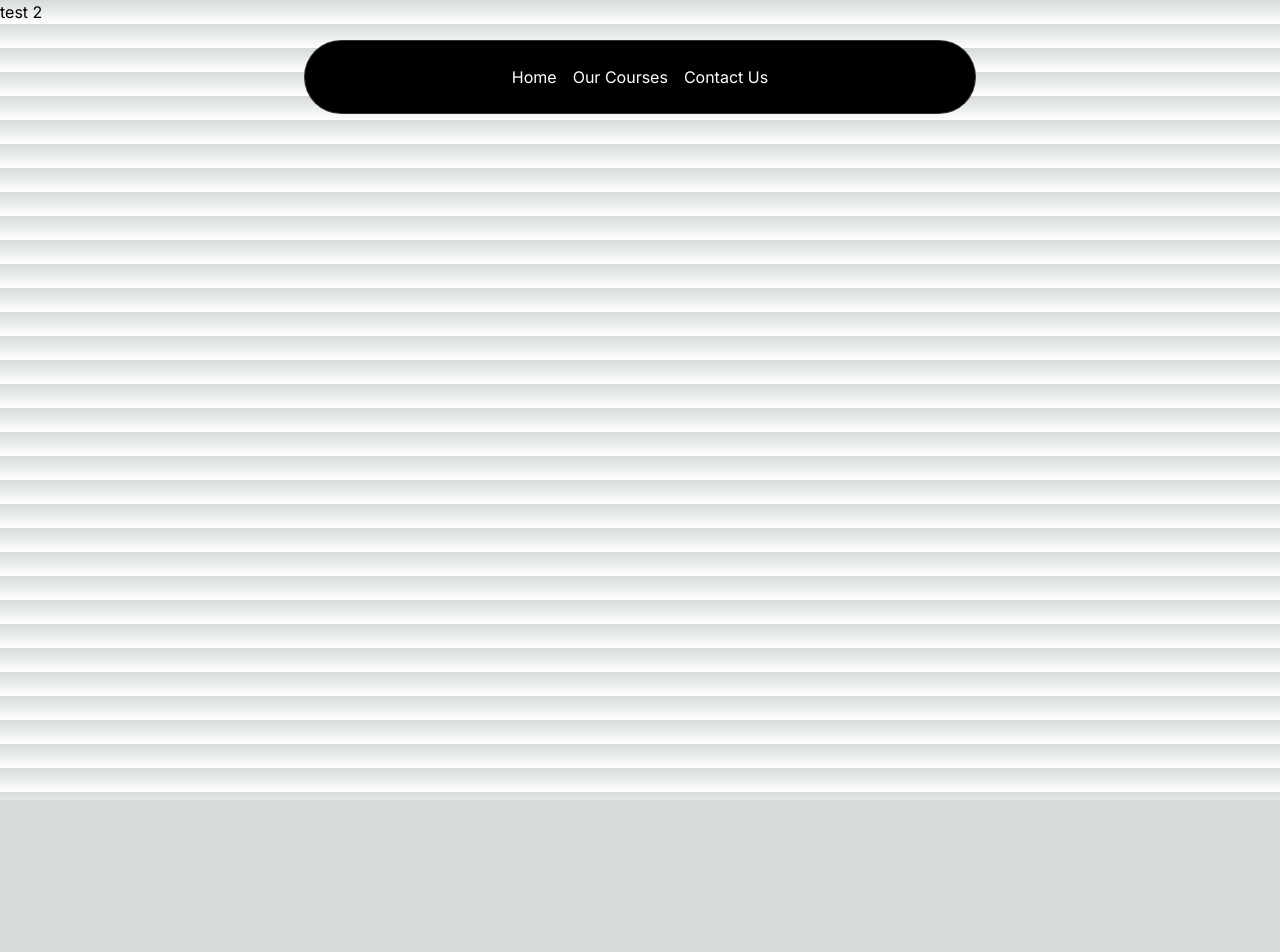
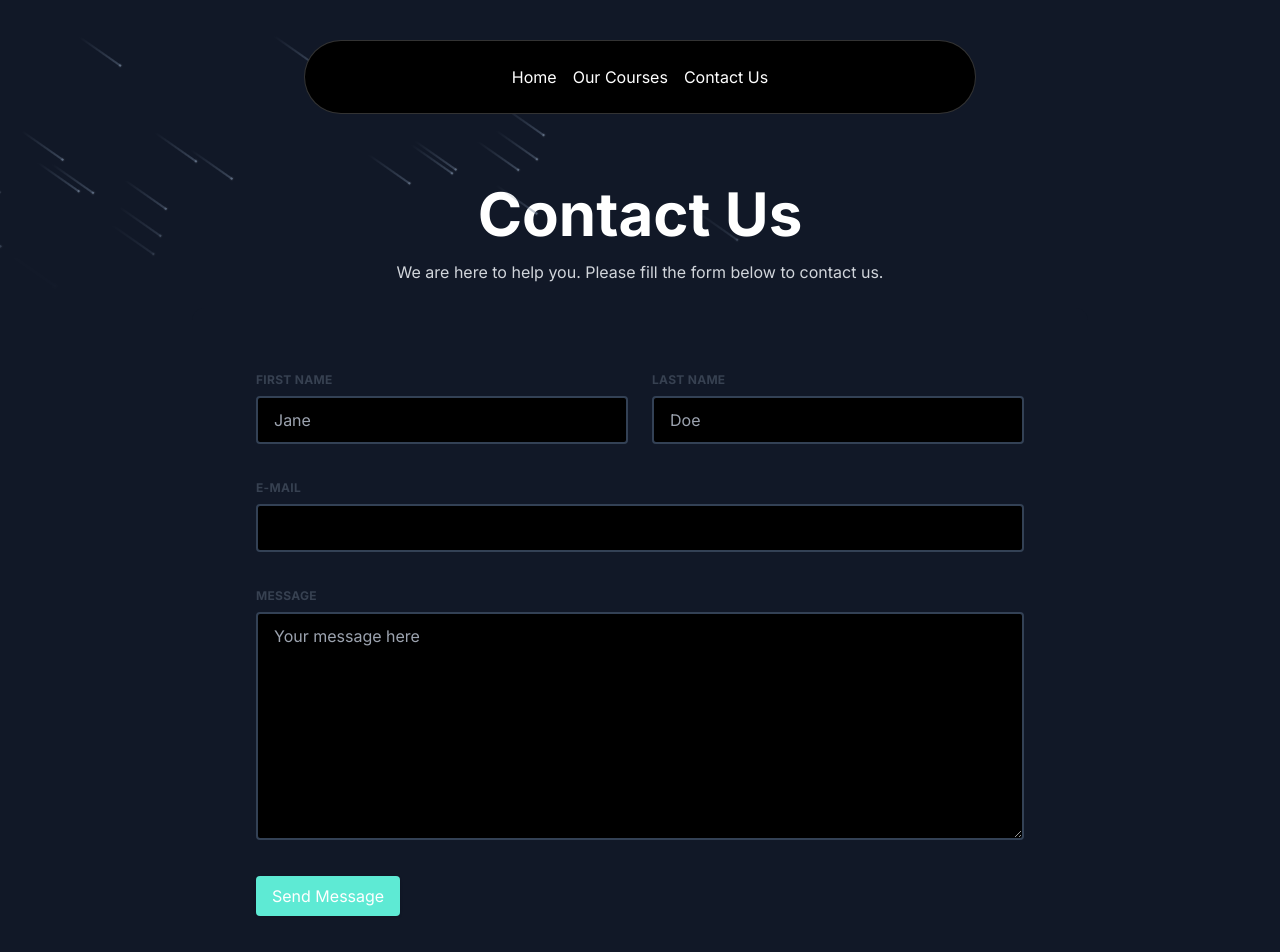
Before and after one commit to Dev-Abs/nextjs-learning, a Next.js app in the folder music/: page /contact in a window 1280 px wide. Shown: the top 952 px of the page. Before the commit the page ends 800 px from the top, so only its background shows below. Built offline with nearby package versions, Linux system fonts and the light colour scheme.

Commit message:
contact page and meteors effect

```diff
--- a/music/src/app/contact/page.tsx
+++ b/music/src/app/contact/page.tsx
@@ -1,11 +1,94 @@
-import React from 'react'
+import React from "react";
+import { Meteors } from "@/components/ui/meteors";
 
 const page = () => {
   return (
     <div>
-      test 2
+      <div className="min-h-screen bg-gray-900 py-12 pt-36">
+        <h1 className="text-6xl text-center text-white font-bold mt-10" >
+          Contact Us
+        </h1>
+        <p className="text-center text-gray-300 mt-4">
+          We are here to help you. Please fill the form below to contact us.
+        </p>
+        <div className="container mx-auto flex flex-wrap">
+          <form className="w-[70%] mt-6 mx-auto bg-gray-900 p-16 rounded-xl">
+            <div className="flex flex-wrap -mx-3 mb-6">
+              <div className="w-full md:w-1/2 px-3 mb-6 md:mb-0">
+                <label
+                  className="block uppercase tracking-wide text-gray-700 text-xs font-bold mb-2"
+                  htmlFor="grid-first-name"
+                >
+                  First Name
+                </label>
+                <input
+                  className="appearance-none block w-full bg-black border-2 border-slate-700 rounded py-3 px-4 mb-3 leading-tight"
+                  id="grid-first-name"
+                  type="text"
+                  placeholder="Jane"
+                />
+              </div>
+              <div className="w-full md:w-1/2 px-3">
+                <label
+                  className="block uppercase tracking-wide text-gray-700 text-xs font-bold mb-2"
+                  htmlFor="grid-last-name"
+                >
+                  Last Name
+                </label>
+                <input
+                  className="appearance-none block w-full bg-black border-2 border-slate-700 rounded py-3 px-4 leading-tight focus:outline-none"
+                  id="grid-last-name"
+                  type="text"
+                  placeholder="Doe"
+                />
+              </div>
+            </div>
+            <div className="flex flex-wrap -mx-3 mb-6">
+              <div className="w-full px-3">
+                <label
+                  className="block uppercase tracking-wide text-gray-700 text-xs font-bold mb-2"
+                  htmlFor="grid-password"
+                >
+                  E-mail
+                </label>
+                <input
+                  className="appearance-none block w-full bg-black  border-2 border-slate-700 rounded py-3 px-4 mb-3 leading-tight focus:outline-none"
+                  id="grid-password"
+                  type="email"
+                />
+              </div>
+            </div>
+            <div className="flex flex-wrap -mx-3 mb-6">
+              <div className="w-full px-3">
+                <label
+                  className="block uppercase tracking-wide text-gray-700 text-xs font-bold mb-2"
+                  htmlFor="grid-password"
+                >
+                  Message
+                </label>
+                <textarea
+                  className="appearance-none block w-full bg-black border-slate-700 border-2 rounded py-3 px-4 mb-3 leading-tight focus:outline-none"
+                  id="grid-password" cols={30} rows={10}  placeholder="Your message here"
+                ></textarea>
+              </div>
+            </div>
+            <div className="md:flex md:items-center">
+              <div className="md:w-1/3">
+                <button
+                  className="shadow bg-teal-300 hover:bg-teal-200 focus:shadow-outline focus:outline-none text-white py-2 px-4 rounded"
+                  type="button"
+                >
+                  Send Message
+                </button>
+              </div>
+              <div className="md:w-2/3"></div>
+            </div>
+      <Meteors number={30} />
+          </form>
+        </div>
+      </div>
     </div>
-  )
-}
+  );
+};
 
-export default page
+export default page;
--- /dev/null
+++ b/music/src/components/ui/meteors.tsx
@@ -0,0 +1,32 @@
+import { cn } from "@/lib/utils";
+import React from "react";
+
+export const Meteors = ({
+  number,
+  className,
+}: {
+  number?: number;
+  className?: string;
+}) => {
+  const meteors = new Array(number || 20).fill(true);
+  return (
+    <>
+      {meteors.map((el, idx) => (
+        <span
+          key={"meteor" + idx}
+          className={cn(
+            "animate-meteor-effect absolute top-1/2 left-1/2 h-0.5 w-0.5 rounded-[9999px] bg-slate-500 shadow-[0_0_0_1px_#ffffff10] rotate-[215deg]",
+            "before:content-[''] before:absolute before:top-1/2 before:transform before:-translate-y-[50%] before:w-[50px] before:h-[1px] before:bg-gradient-to-r before:from-[#64748b] before:to-transparent",
+            className
+          )}
+          style={{
+            top: 0,
+            left: Math.floor(Math.random() * (400 - -400) + -400) + "px",
+            animationDelay: Math.random() * (0.8 - 0.2) + 0.2 + "s",
+            animationDuration: Math.floor(Math.random() * (10 - 2) + 2) + "s",
+          }}
+        ></span>
+      ))}
+    </>
+  );
+};
--- a/music/tailwind.config.ts
+++ b/music/tailwind.config.ts
@@ -23,6 +23,7 @@ const config: Config = {
       animation: {
         spotlight: "spotlight 2s ease .75s 1 forwards",
         scroll: "scroll var(--animation-duration, 40s) var(--animation-direction, forwards) linear infinite",
+        "meteor-effect": "meteor 5s linear infinite",
       },
       keyframes: {
         spotlight: {
@@ -38,6 +39,14 @@ const config: Config = {
         scroll: {
           to: {
             transform: "translate(calc(-50% - 0.5rem))",
+          },
+        },
+        meteor: {
+          "0%": { transform: "rotate(215deg) translateX(0)", opacity: "1" },
+          "70%": { opacity: "1" },
+          "100%": {
+            transform: "rotate(215deg) translateX(-500px)",
+            opacity: "0",
           },
         },
       },
```
